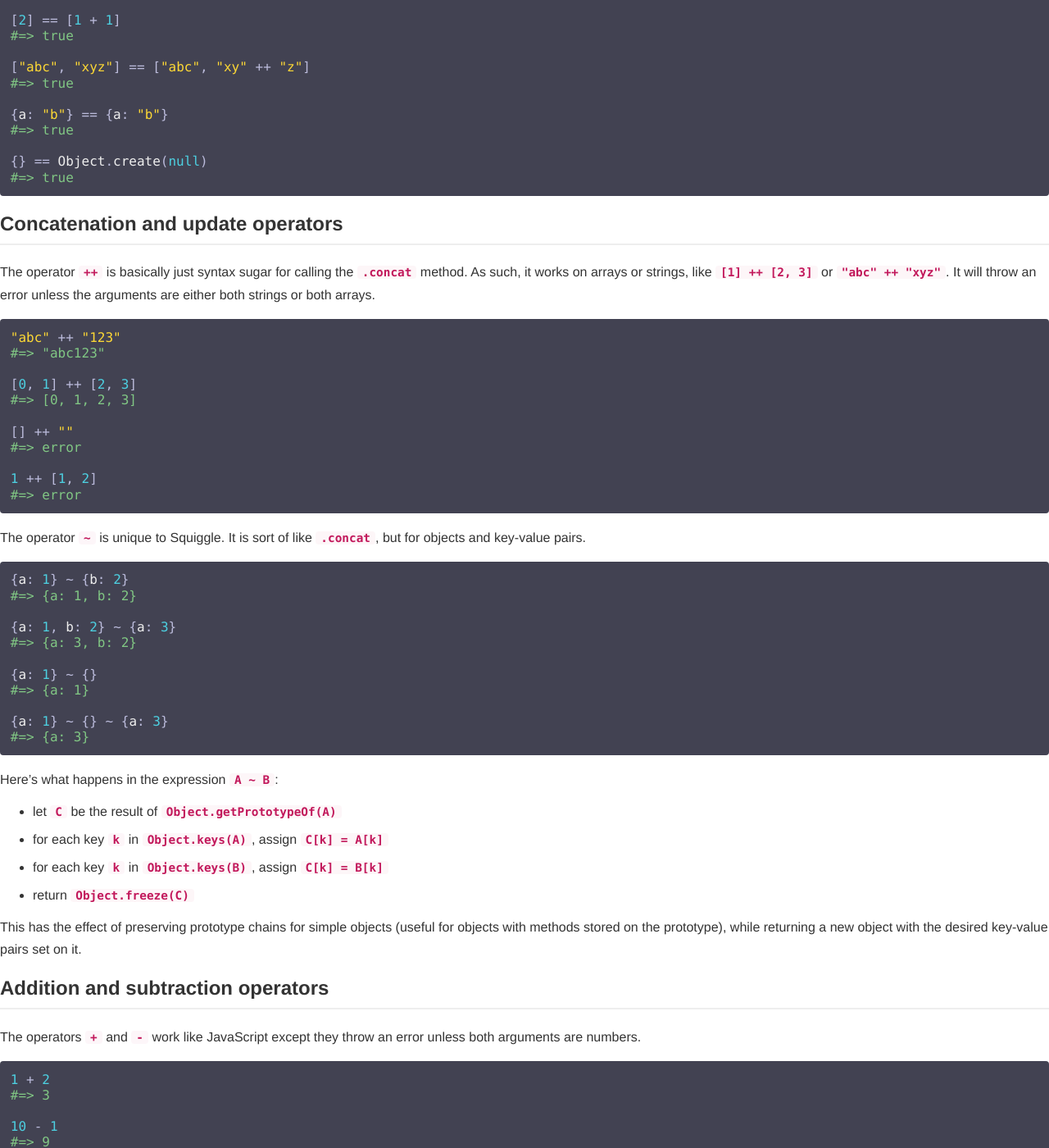
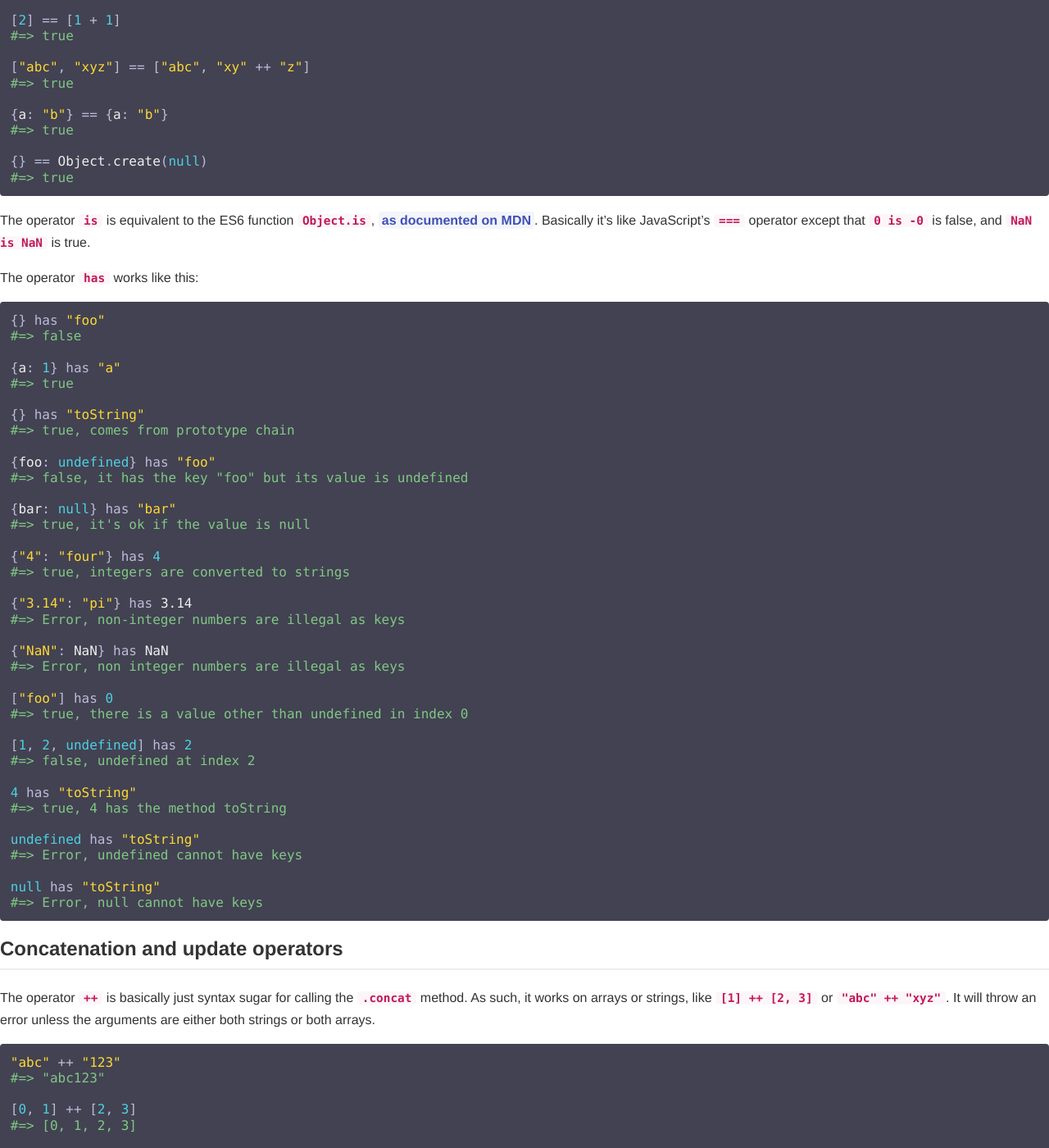
Before and after one commit to squiggle-lang/squiggle-lang.org, a Jekyll site: the page built from tutorial/chapter/4/index.md, in a window 1280 px wide and 1400 px high, scrolled down 1544 px. Shown: the whole window at 82% size. Built offline with Jekyll 4.4.1, drawn with Linux system fonts in a browser that asks for light colours; Markdown is read by kramdown in place of the engine named in the settings.

Commit message:
Adds docs for 'is' and 'has' ops

````diff
--- a/tutorial/chapter/4/index.md
+++ b/tutorial/chapter/4/index.md
@@ -9,7 +9,7 @@ Here are the operators in order, from Squiggle:
 - `or`
 - `and`
 - `not`
-- `>=`, `<=`, `<`, `>`, `==`, `!=`
+- `>=`, `<=`, `<`, `>`, `==`, `!=`, `is`, `hash`
 - `++`, `~`
 - `+`, `-`
 - `*`, `/`
@@ -82,6 +82,54 @@ As for `!=`, it's like `==` but returns the opposite value.
 
 {} == Object.create(null)
 #=> true
+```
+
+The operator `is` is equivalent to the ES6 function `Object.is`,
+[as documented on MDN][object_is].
+Basically it's like JavaScript's `===` operator except that
+`0 is -0` is false, and `NaN is NaN` is true.
+
+The operator `has` works like this:
+
+```squiggle
+{} has "foo"
+#=> false
+
+{a: 1} has "a"
+#=> true
+
+{} has "toString"
+#=> true, comes from prototype chain
+
+{foo: undefined} has "foo"
+#=> false, it has the key "foo" but its value is undefined
+
+{bar: null} has "bar"
+#=> true, it's ok if the value is null
+
+{"4": "four"} has 4
+#=> true, integers are converted to strings
+
+{"3.14": "pi"} has 3.14
+#=> Error, non-integer numbers are illegal as keys
+
+{"NaN": NaN} has NaN
+#=> Error, non integer numbers are illegal as keys
+
+["foo"] has 0
+#=> true, there is a value other than undefined in index 0
+
+[1, 2, undefined] has 2
+#=> false, undefined at index 2
+
+4 has "toString"
+#=> true, 4 has the method toString
+
+undefined has "toString"
+#=> Error, undefined cannot have keys
+
+null has "toString"
+#=> Error, null cannot have keys
 ```
 
 ## Concatenation and update operators
@@ -174,3 +222,5 @@ let x = 23 in -x
 -"foo"
 #=> Error
 ```
+
+[object_is]: https://developer.mozilla.org/en-US/docs/Web/JavaScript/Reference/Global_Objects/Object/is
````
